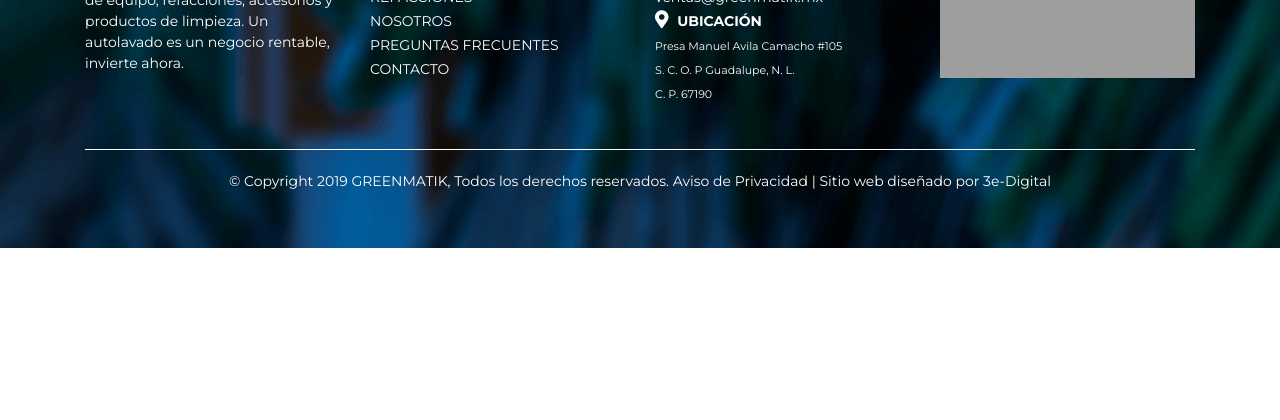
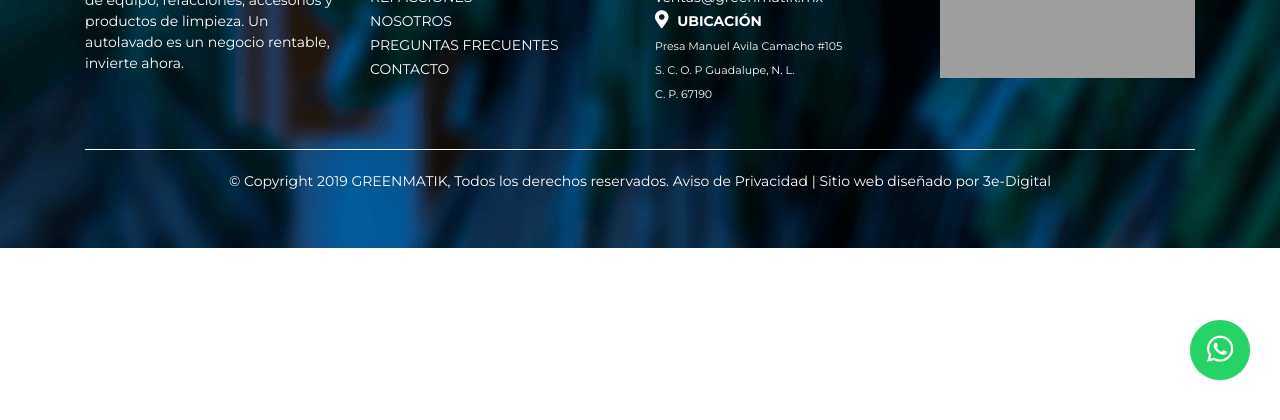
Before and after one commit to theonemanarmy/GreenMatik, a PHP site: page /GreenMatikCopia/index.php?controller=index in a window 1280 px wide. Shown: the part 370-790 px from the top of the page. Run offline with PHP 8.4, Linux system fonts and the light colour scheme; some libraries are stand-ins or nearby versions; grey boxes are pictures that could not be loaded.

Commit message:
added whatsApp button

```diff
--- a/assets/css/style.css
+++ b/assets/css/style.css
@@ -44,7 +44,7 @@ body {
     text-align: center;
     padding: 12px 0 12px 0;
     position: fixed;
-    right: 50px;
+    left: 50px;
     bottom: 50px;
     z-index: 2000;
     color: #fff;
@@ -58,6 +58,32 @@ body {
     -webkit-transition: all ease 0.8s;
     -moz-transition: all ease 0.8s;
     transition: all ease 0.8s;
+}
+
+a.button-whatsapp  {
+    background: #25d366;
+    color: white;
+    font-size: 30px;
+    position: fixed;
+    right: 30px;
+    bottom: 50px;
+    z-index: 8000;
+    cursor: pointer;
+    box-shadow: 0 1px 2px rgba(0, 0, 0, 0.1);
+    border-radius: 50%;
+    /*padding: 8px 13px;*/
+    width: 60px;
+    height: 60px;
+    line-height: 2;
+    text-align: center;
+    -webkit-transition: all 0.6s cubic-bezier(0.165, 0.84, 0.44, 1);
+    transition: all 0.6s cubic-bezier(0.165, 0.84, 0.44, 1);
+}
+
+a.button-whatsapp:hover {
+    background: #075e54;
+    -webkit-transform: scale(1.25, 1.25);
+    transform: scale(1.25, 1.25);
 }
 
 img.imagen {
--- a/views/layout/header.php
+++ b/views/layout/header.php
@@ -28,6 +28,10 @@
 </head>
 
 <body>
+
+    <a class="button-whatsapp" href="https://api.whatsapp.com/send?phone=528127480049">
+        <i class="fab fa-whatsapp"></i>
+    </a>
 
     <div class="ir-arriba"><i class="fas fa-arrow-up"></i></div>
 
```
Also changed, not shown: 1 other file.
